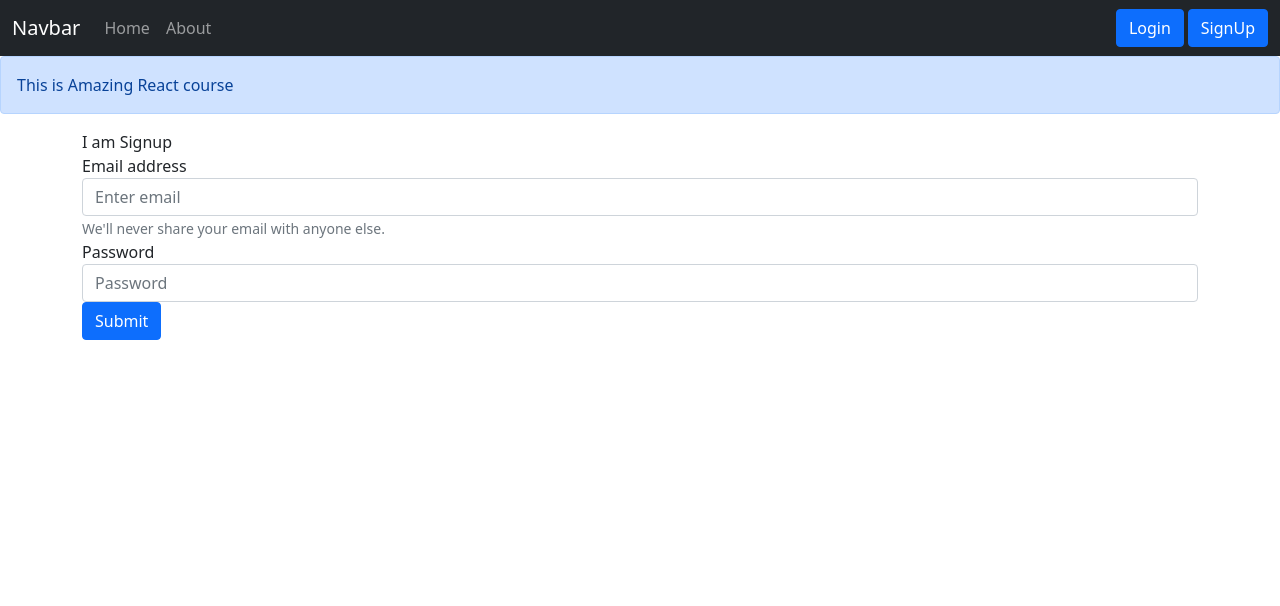
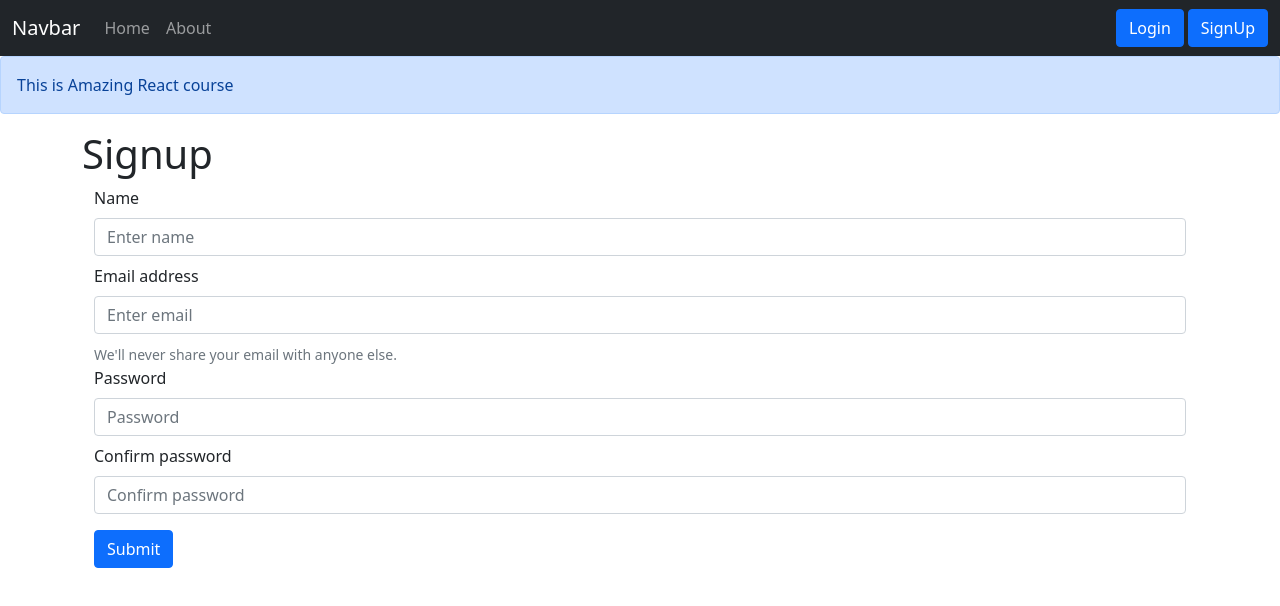
Before and after one commit to sumanta2/inotebook, a React (Create React App) app: page /signup in a window 1280 px wide. Shown: the top 606 px of the page. Built offline with nearby package versions, Linux system fonts and the light colour scheme.

Commit message:
26th part vdo70

```diff
--- a/src/component/Login.js
+++ b/src/component/Login.js
@@ -40,18 +40,18 @@ const Login = () => {
 
     return (
         <>
-            I am login
+            <h1>Login</h1>
             <form onSubmit={handleSubmit}>
                 <div className="form-group">
                     <label htmlFor="exampleInputEmail1">Email address</label>
-                    <input type="email" className="form-control" name='email' id="exampleInputEmail1" aria-describedby="emailHelp" value={credentials.name} onChange={onChange} placeholder="Enter email"/>
+                    <input type="email" className="form-control my-2" name='email' id="exampleInputEmail1" required aria-describedby="emailHelp" value={credentials.name} onChange={onChange} placeholder="Enter email"/>
                         <small id="emailHelp" className="form-text text-muted">We'll never share your email with anyone else.</small>
                 </div>
                 <div className="form-group">
                     <label htmlFor="exampleInputPassword1">Password</label>
-                    <input type="password" className="form-control" name='password' id="exampleInputPassword1" placeholder="Password" value={credentials.password} onChange={onChange}/>
+                    <input type="password" className="form-control my-2" name='password' id="exampleInputPassword1" required placeholder="Password" value={credentials.password} onChange={onChange}/>
                 </div>
-                <button type="Submit" className="btn btn-primary">Submit</button>
+                <button type="Submit" className="btn btn-primary my-2">Submit</button>
             </form>
         </>
     )
--- a/src/component/Signup.js
+++ b/src/component/Signup.js
@@ -1,21 +1,75 @@
-import React from 'react'
+import React, { useState } from 'react'
+import { useHistory } from 'react-router-dom'
 
 const Signup = () => {
+
+    const history = useHistory()
+    const [credentials, setCredentials] = useState({ name: '', email: '', password: '', cpassword: '' })
+
+    const onChange = (e) => {
+        setCredentials({ ...credentials, [e.target.name]: e.target.value })
+    }
+
+    const handleSubmit = async (e) => {
+        e.preventDefault()
+
+        const { name, email, password, cpassword } = credentials
+
+        if (password === cpassword) {
+
+            const response = await fetch("http://localhost:5000/api/auth/createuser", {
+                method: 'POST',
+                headers: {
+                    'Content-Type': 'application/json',
+                },
+                body: JSON.stringify({ name, email, password })
+            });
+            const json = await response.json()
+            //console.log(json)
+            if (json.success === true) {
+
+                //To clear a specific item
+                //localStorage.removeItem('token');
+                localStorage.setItem('token', json.authToken)
+                history.push('/')
+
+                //redirect
+            }
+            else {
+                alert("False enter data")
+            }
+        }
+        else {
+            alert("Last two field value must be same")
+        }
+    }
+
+
     return (
         <>
-            I am Signup
-            <form>
-                <div className="form-group">
-                    <label htmlFor="exampleInputEmail1">Email address</label>
-                    <input type="email" className="form-control" id="exampleInputEmail1" aria-describedby="emailHelp" placeholder="Enter email"/>
+            <h1>Signup</h1>
+            <div className="container">
+                <form onSubmit={handleSubmit}>
+                    <div className="form-group">
+                        <label htmlFor="name">Name</label>
+                        <input type="text" className="form-control my-2" id="name" minLength={3} name='name' value={credentials.name} required onChange={onChange} aria-describedby="emailHelp" placeholder="Enter name" />
+                    </div>
+                    <div className="form-group">
+                        <label htmlFor="email">Email address</label>
+                        <input type="email" className="form-control my-2" id="email" name='email' value={credentials.email} required onChange={onChange} aria-describedby="emailHelp" placeholder="Enter email" />
                         <small id="emailHelp" className="form-text text-muted">We'll never share your email with anyone else.</small>
-                </div>
-                <div className="form-group">
-                    <label htmlFor="exampleInputPassword1">Password</label>
-                    <input type="password" className="form-control" id="exampleInputPassword1" placeholder="Password"/>
-                </div>
-                <button type="submit" className="btn btn-primary">Submit</button>
-            </form>
+                    </div>
+                    <div className="form-group">
+                        <label htmlFor="passwoed">Password</label>
+                        <input type="password" className="form-control my-2" id="passwoed" name='password' value={credentials.password} required onChange={onChange} placeholder="Password" />
+                    </div>
+                    <div className="form-group">
+                        <label htmlFor="cpasswoed">Confirm password</label>
+                        <input type="password" className="form-control my-2" id="cpasswoed" name='cpassword' value={credentials.cpassword} required minLength={5} onChange={onChange} placeholder="Confirm password" />
+                    </div>
+                    <button type="submit" className="btn btn-primary my-2">Submit</button>
+                </form>
+            </div>
         </>
     )
 
```
Also changed, not shown: readme.txt, 1 other file (tests, documents, lock files or other folders).
